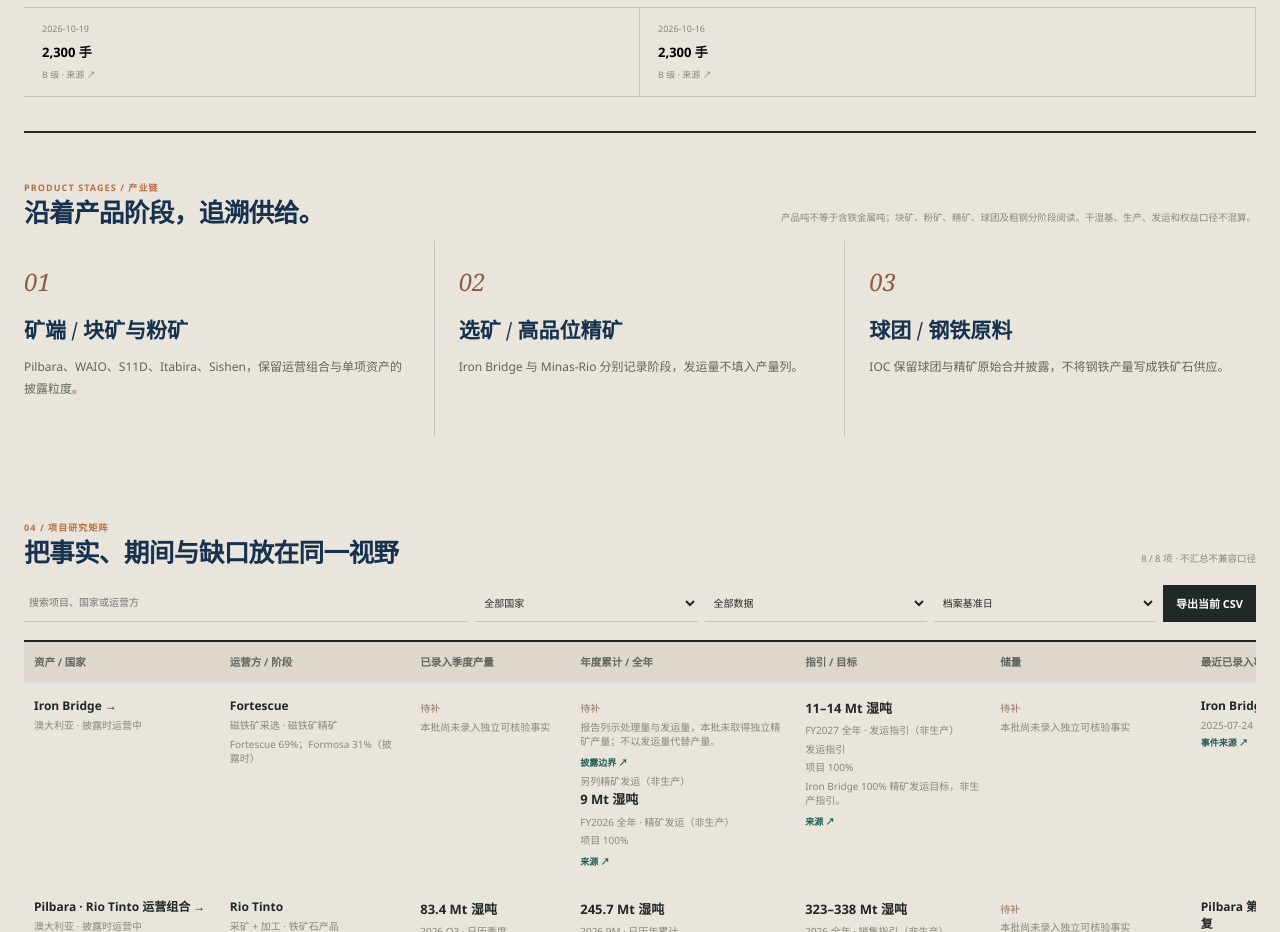
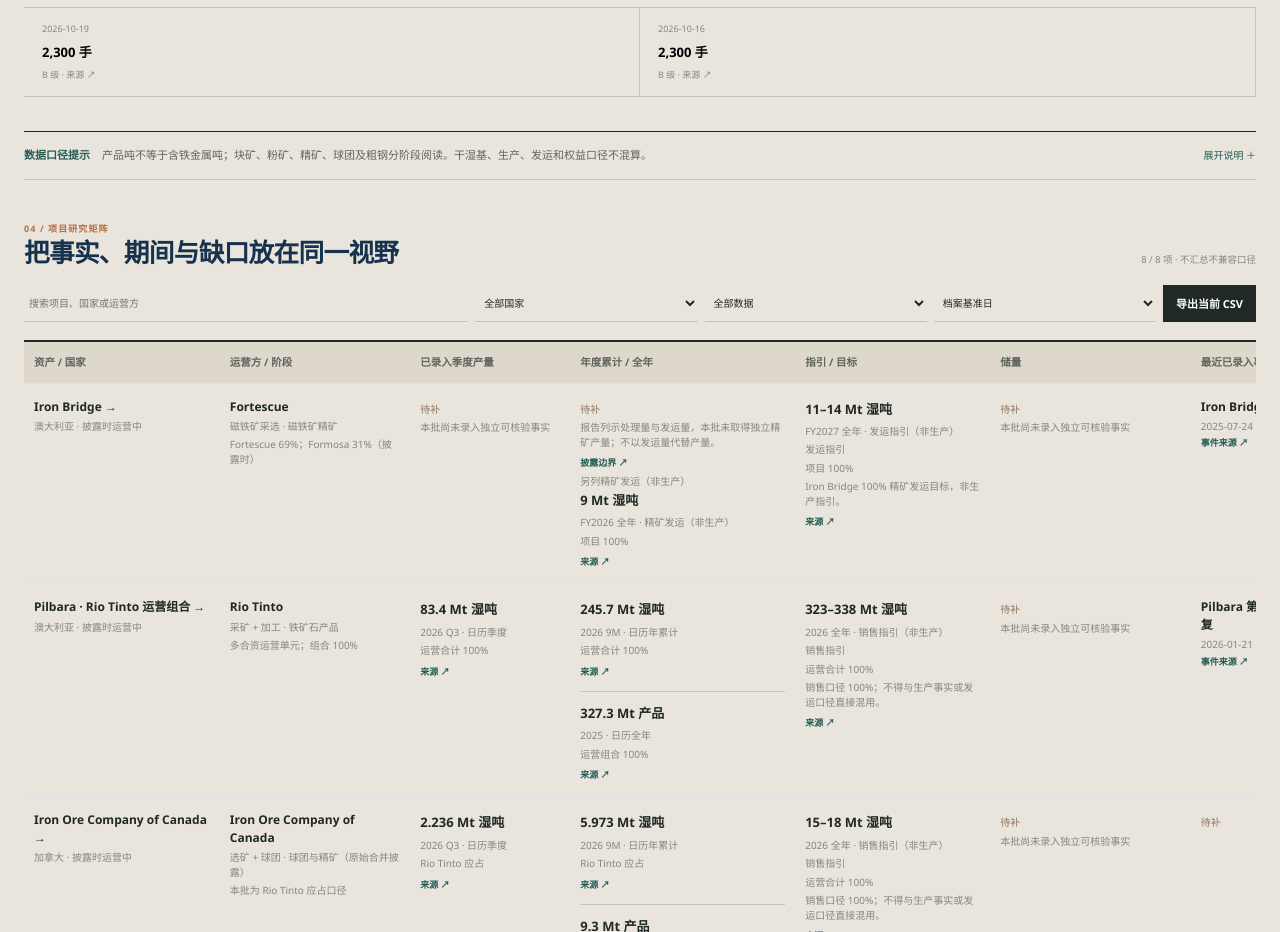
Before and after one commit to xinyuzhao526-arch/metals-atlas, a Next.js app in the folder apps/web/: page /iron in a window 1280 px wide. Shown: the part 1620-2552 px from the top of the page. Built offline with nearby package versions, Linux system fonts and the light colour scheme.

Commit message:
ui: compact metal stage guidance into expandable scope notes

```diff
--- a/apps/web/app/globals.css
+++ b/apps/web/app/globals.css
@@ -363,11 +363,6 @@
 .supply-stock-records{display:flex;flex-wrap:wrap;border-top:1px solid var(--hairline);margin-top:16px}
 .supply-stock-records button{display:grid;gap:6px;min-width:160px;flex:1;text-align:left;padding:14px 18px;border:0;border-right:1px solid var(--hairline);border-bottom:1px solid var(--hairline);background:transparent;cursor:pointer}
 .supply-stock-records time,.supply-stock-records span{font-size:9px;color:var(--ink-faint)}.supply-stock-records b{font-size:13px}
-.supply-chain{padding:42px 0;border-top:1px solid var(--graphite)}
-.supply-chain>.section-heading p{max-width:540px;line-height:1.8}
-.supply-chain>div+div{display:grid;grid-template-columns:repeat(3,1fr)}
-.supply-chain article{padding:24px;border-right:1px solid var(--hairline)}.supply-chain article:first-child{padding-left:0}.supply-chain article:last-child{border-right:0}
-.supply-chain article>span{font:italic 24px Georgia,serif;color:var(--metal-accent)}.supply-chain h3{font:700 21px Georgia,"Songti SC",serif;margin:16px 0 10px}.supply-chain article p{font-size:12px;line-height:1.9;color:var(--graphite-soft);max-width:390px}
 .supply-research .matrix-toolbar{grid-template-columns:2fr 1fr 1fr 1fr auto}
 .supply-matrix-wrap .research-matrix{min-width:1530px}
 .supply-fact b,.supply-fact small{display:block}.supply-fact b{font-size:13px;line-height:1.7}
@@ -383,9 +378,26 @@
 .supply-detail-events{padding:32px 0}.supply-detail-events article{padding:22px 0;border-top:1px solid var(--hairline)}
 .supply-detail-events time{font-size:10px;color:var(--metal-accent)}.supply-detail-events h3{font:700 23px Georgia,"Songti SC",serif}.supply-detail-events p{font-size:12px;line-height:1.8}
 @media(min-width:1001px){.metal-hub-grid{grid-template-columns:repeat(3,1fr)}}
-@media(max-width:1000px){.supply-chain>div+div{grid-template-columns:1fr}.supply-chain article,.supply-chain article:first-child{padding:20px 0;border-right:0;border-bottom:1px solid var(--hairline)}.supply-research .matrix-toolbar{grid-template-columns:1fr 1fr}.supply-research .matrix-toolbar input{grid-column:1/-1}}
+@media(max-width:1000px){.supply-research .matrix-toolbar{grid-template-columns:1fr 1fr}.supply-research .matrix-toolbar input{grid-column:1/-1}}
 @media(max-width:700px){.supply-section-nav{gap:12px}.supply-section-nav button{margin-left:0}.supply-research .map-selection{display:block}.supply-research .map-selection dl{margin:16px 0;display:grid;grid-template-columns:1fr 1fr;gap:12px}.supply-matrix-wrap{display:none}.supply-mobile-matrix{display:grid;gap:12px;padding:18px 0}.supply-mobile-matrix article{padding:18px;border-top:2px solid var(--metal-accent);background:rgba(255,255,255,.25)}.supply-mobile-matrix h3{font:700 23px Georgia,serif;margin:0}.supply-mobile-matrix p{font-size:11px;line-height:1.8;color:var(--graphite-soft)}.supply-mobile-matrix dl{display:grid;grid-template-columns:1fr 1fr;gap:18px}.supply-mobile-matrix dt{font-size:9px;color:var(--ink-faint)}.supply-mobile-matrix dd{margin:8px 0 0}.supply-detail .detail-factline .supply-fact b{font-size:25px}.supply-stock-records button{min-width:135px}.supply-research .source-library header{gap:12px}}
 
 @media(max-width:700px){.supply-research .inventory-ticker{grid-template-columns:1fr;gap:9px}.supply-research .inventory-body{display:grid;min-width:0;grid-template-columns:1fr;gap:20px}.supply-research .inventory-plot{min-width:0;width:100%}.supply-research .inventory-latest{min-width:0}.supply-research .inventory-definitions{min-width:0;border-top:1px solid var(--hairline)}.supply-research .exchange-tabs{flex-wrap:wrap}.supply-research .exchange-tabs button{flex:1 1 45%;white-space:normal}.supply-detail-history .matrix-table-wrap{display:block;overflow-x:auto}.supply-mobile-matrix dl>div:last-child{grid-column:1/-1}}
 
 .supply-annual-facts>.supply-fact+.supply-fact{border-top:1px solid var(--hairline);margin-top:12px;padding-top:10px}
+
+/* Compact reading guidance before each metal's research matrix. */
+.data-scope-note{border-bottom:1px solid var(--hairline)}
+.data-scope-note>summary{display:flex;align-items:baseline;gap:12px;padding:14px 0;list-style:none;cursor:pointer;color:var(--graphite-soft);font-size:11px;line-height:1.7}
+.data-scope-note>summary::-webkit-details-marker{display:none}
+.data-scope-note>summary:focus-visible{outline:2px solid var(--verdigris);outline-offset:3px}
+.data-scope-note>summary strong{flex-shrink:0;color:var(--verdigris-dark);font-size:11px}
+.data-scope-summary{flex:1;min-width:0}
+.data-scope-toggle{flex-shrink:0;color:var(--verdigris-dark);font-size:10px;white-space:nowrap}
+.data-scope-toggle:after{content:"展开说明 ＋"}
+.data-scope-note[open] .data-scope-toggle:after{content:"收起说明 －"}
+.data-scope-content{padding:12px 0 16px;border-top:1px solid var(--hairline);color:var(--graphite-soft);font-size:11px;line-height:1.8}
+.data-scope-content p,.data-scope-stages{margin:0}
+.data-scope-stages>div{display:grid;grid-template-columns:150px minmax(0,1fr);gap:14px;padding:5px 0}
+.data-scope-stages dt{font-weight:700;color:var(--graphite)}
+.data-scope-stages dd{margin:0}
+@media(max-width:700px){.data-scope-note>summary{display:grid;grid-template-columns:1fr auto;gap:4px 10px;padding:12px 0}.data-scope-summary{grid-column:1/-1;grid-row:2}.data-scope-toggle{grid-column:2;grid-row:1}.data-scope-stages>div{grid-template-columns:1fr;gap:2px;padding:7px 0}}
--- /dev/null
+++ b/apps/web/components/DataScopeNote.tsx
@@ -0,0 +1,12 @@
+import type { ReactNode } from "react";
+
+export function DataScopeNote({ summary, children }: { summary: string; children: ReactNode }) {
+  return <details className="data-scope-note">
+    <summary>
+      <strong>数据口径提示</strong>
+      <span className="data-scope-summary">{summary}</span>
+      <span className="data-scope-toggle" aria-hidden="true" />
+    </summary>
+    <div className="data-scope-content">{children}</div>
+  </details>;
+}
--- a/apps/web/components/LithiumDataProduct.tsx
+++ b/apps/web/components/LithiumDataProduct.tsx
@@ -1,4 +1,5 @@
 "use client";
+import { DataScopeNote } from "@/components/DataScopeNote";
 
 import Link from "next/link";
 import { MetalInventories } from "@/components/MetalInventories";
@@ -116,10 +117,7 @@
     </section>
 
     <MetalInventories metal="li" />
-    <section className="lithium-intro">
-      <div><span className="lithium-overline">LI / PHASE 1A</span><h2>矿端与化学品端，<br />按阶段阅读。</h2></div>
-      <p>首批覆盖澳大利亚、南美与巴西的八个关键资产。这里只展示能够回到公司官网、年报、监管文件或正式季度报告的事实；没有可靠材料的单元格保持 null，并显示“待补”。</p>
-    </section>
+    <DataScopeNote summary="精矿、碳酸锂、氢氧化锂与 LCE 分开列示；期间与权益分别标注，产能不代替产量。"><p>覆盖澳大利亚、南美与巴西的锂资产。各项事实保留公司公告、年报或监管材料来源；未披露显示“待补”。</p></DataScopeNote>
 
     <section className="matrix-section lithium-matrix">
       <div className="section-heading"><div><span>03 / 项目研究矩阵</span><h2>锂资产、产量与产能</h2></div><p>{filtered.length} / {lithiumProjects.length} 个项目</p></div>
--- a/apps/web/components/NickelDataProduct.tsx
+++ b/apps/web/components/NickelDataProduct.tsx
@@ -1,4 +1,5 @@
 "use client";
+import { DataScopeNote } from "@/components/DataScopeNote";
 
 import Link from "next/link";
 import { MetalInventories } from "@/components/MetalInventories";
@@ -64,7 +65,7 @@
     <section className="supply-workbench lithium-workbench"><div className="map-workspace"><div className="section-heading"><div><span>01 / 全球项目面</span><h2>镍资产分布与生产阶段</h2></div><p>坐标为近似项目中心；点大小不表示产量。</p></div><ProjectMap projects={mapProjects.filter(m=>filtered.some(p=>p.id===m.slug))} selectedProjectId={`ni-${selectedId}`} eventProjectIds={nickelEvents.map(e=>`ni-${e.projectId}`)} onSelect={(id)=>setSelectedId(id.replace(/^ni-/,""))} ariaLabel="全球镍项目地图"/><div className="map-legend"><span><i className="operating"/>运营中</span><span><i className="development"/>开发中</span><span><i className="event-ring"/>有供给事件</span></div><div className="map-selection"><div><span>{selected.country} · {selected.status}</span><h3>{selected.name}</h3><p>{selected.operator} · {selected.stage}</p></div><dl><div><dt>产品</dt><dd>{selected.product}</dd></div><div><dt>产量</dt><dd>{selected.production===null?"待补":`${selected.production} ${selected.productionUnit}`}</dd></div><div><dt>产能</dt><dd>{selected.capacity}</dd></div></dl><Link href={`/nickel/projects/${selected.id}`}>打开项目档案 →</Link></div></div>
       <MergedSupplyTimeline metal="ni" selectedProjectId={selectedId} onSelectProject={setSelectedId} onOpenSource={openSource} projects={nickelProjects.map(p=>({id:p.id,name:p.name}))} curated={nickelEvents.map(e=>({id:`ni-${e.projectId}-${e.date}`,date:e.date,kind:e.kind,projectId:e.projectId,projectName:nickelProjectBySlug(e.projectId)?.name??e.projectId,headline:e.headline,summary:e.summary,sourceId:e.sourceId}))}/></section>
     <MetalInventories metal="ni" />
-    <section className="lithium-intro nickel-intro"><div><span className="lithium-overline">NI / SUPPLY CHAIN</span><h2>镍不是一个数字，<br/>而是一条产品链。</h2></div><p>首批覆盖八个关键资产，横跨硫化镍、红土镍、HPAL、RKEF、精矿、镍锍和精炼环节。页面只记录可回到公司正式材料的事实；缺失值保留为 null 并显示“待补”。</p></section>
+    <DataScopeNote summary="矿石、精矿含镍、镍锍、镍铁与精炼镍分阶段列示；季度、累计、全年及权益口径不混算。"><p>覆盖硫化镍、红土镍、HPAL、RKEF 及精炼环节。矿石吨、产品吨和含镍金属量分别阅读；事实可追溯至公司正式材料，未披露显示“待补”。</p></DataScopeNote>
     <section className="matrix-section lithium-matrix"><div className="section-heading"><div><span>03 / 项目研究矩阵</span><h2>镍资产、产量与供给状态</h2></div><p>{filtered.length} / {nickelProjects.length} 个项目</p></div><div className="matrix-toolbar lithium-toolbar"><input aria-label="搜索镍项目" value={search} onChange={e=>setSearch(e.target.value)} placeholder="搜索项目、国家或运营方"/><select aria-label="国家筛选" value={country} onChange={e=>setCountry(e.target.value)}><option value="all">全部国家</option>{countries.map(c=><option key={c}>{c}</option>)}</select><select aria-label="状态筛选" value={status} onChange={e=>setStatus(e.target.value)}><option value="all">全部状态</option><option>运营中</option><option>开发中</option><option>暂停</option></select></div>
       <div className="matrix-table-wrap lithium-table-wrap"><table className="research-matrix lithium-table"><thead><tr><th>项目</th><th>国家</th><th>运营方 / 权益</th><th>生产阶段 / 产品</th><th>最新产量</th><th>当前指引</th><th>产能 / 状态</th><th>储量</th><th>来源</th></tr></thead><tbody>{filtered.map(p=><tr key={p.id}><td><Link href={`/nickel/projects/${p.id}`}><b>{p.name}</b><span>{p.status}</span></Link></td><td>{p.country}</td><td><b>{p.operator}</b><small>{p.ownership}</small></td><td><b>{p.stage}</b><small>{p.product}</small></td><td>{p.production===null?<span className="missing-value">待补 / 未以产能代替</span>:<><b>{p.production.toLocaleString()} {p.productionUnit}</b><small>{p.productionPeriod} · {p.productionBasis}</small></>}</td><td>{p.guidance??<span className="missing-value">待补 / 未披露或不适用</span>}</td><td>{p.capacity}</td><td>{p.reserve??<span className="missing-value">待补 / 本批未录入</span>}</td><td><button className="evidence-link" type="button" onClick={()=>openSource(p.sourceId)}>A级来源 ↗</button></td></tr>)}</tbody></table></div>
       <div className="lithium-mobile-cards">{filtered.map(p=><article key={p.id}><header><div><b>{p.name}</b><span>{p.country} · {p.status}</span></div><button className="evidence-link" type="button" onClick={()=>openSource(p.sourceId)}>来源 ↗</button></header><p>{p.operator} · {p.stage}</p><dl><div><dt>最新产量</dt><dd>{p.production===null?"待补":`${p.production} ${p.productionUnit}`}</dd></div><div><dt>产能/状态</dt><dd>{p.capacity}</dd></div><div><dt>口径</dt><dd>{p.productionBasis}</dd></div></dl></article>)}</div></section>
--- a/apps/web/components/PublicDataProduct.tsx
+++ b/apps/web/components/PublicDataProduct.tsx
@@ -1,4 +1,5 @@
 "use client";
+import { DataScopeNote } from "@/components/DataScopeNote";
 
 import { useMemo, useState } from "react";
 import { useRouter } from "next/navigation";
@@ -183,6 +184,8 @@
       </div>
     </section>
 
+    <DataScopeNote summary="精矿含铜与精炼铜分阶段列示；季度、累计、全年及项目 100% / 应占口径分别阅读。"><p>同一批铜在矿山与冶炼端的披露不能重复相加；产量、指引、产能、储量与库存分别记录，缺失值显示“待补”。</p></DataScopeNote>
+
     <section className="matrix-section">
       <div className="section-heading"><div><span>04 / 项目研究矩阵</span><h2>把缺口和事实放在同一视野</h2></div><p>{filteredRows.length} / {publicData.projects.length} 个项目</p></div>
       <div className="matrix-toolbar">
--- a/apps/web/components/SupplyResearch.tsx
+++ b/apps/web/components/SupplyResearch.tsx
@@ -1,4 +1,5 @@
 "use client";
+import { DataScopeNote } from "@/components/DataScopeNote";
 import Link from "next/link";
 import { useEffect, useState } from "react";
 import { ProjectMap } from "@/components/ProjectMap";
@@ -62,7 +63,7 @@
       {selected?<div className="map-selection"><div><span>{selected.country} · {selected.region}</span><h3>{selected.name}</h3><p>{selected.operator} · {selected.stage}</p></div><dl><div><dt>产品</dt><dd>{selected.product}</dd></div><div><dt>已录入季度</dt><dd>{factValue(latestFact(c,selected.id,"production","quarter"))}</dd></div><div><dt>档案基准日</dt><dd>{selected.profile_as_of}</dd></div></dl><Link href={"/"+c.slug+"/projects/"+selected.id}>打开项目档案 →</Link></div>:<p role="status" className="detail-missing-block">没有匹配资产，请调整筛选。</p>}
     </div><MergedSupplyTimeline metal={c.metal} curated={c.events.map(e=>({...e,projectName:c.projects.find(p=>p.id===e.projectId)?.name??e.projectId}))} projects={c.projects.map(p=>({id:p.id,name:p.name}))} selectedProjectId={mapSelected} onSelectProject={id=>{setCountry("all");setCoverage("all");setSearch("");setSelectedId(id)}} onOpenSource={openSource}/></section>
     <div id="supply-stocks"><StockPanel config={c} onSource={openSource}/></div>
-    <section className="supply-chain"><div className="section-heading"><div><span>PRODUCT STAGES / 产业链</span><h2>沿着产品阶段，追溯供给。</h2></div><p>{c.scope}</p></div><div>{c.chain.map((s,i)=><article key={s.title}><span>{"0"+(i+1)}</span><h3>{s.title}</h3><p>{s.description}</p></article>)}</div></section>
+    <DataScopeNote summary={c.scope}><dl className="data-scope-stages">{c.chain.map(s=><div key={s.title}><dt>{s.title}</dt><dd>{s.description}</dd></div>)}</dl></DataScopeNote>
     <section className="matrix-section" id="supply-matrix"><div className="section-heading"><div><span>04 / 项目研究矩阵</span><h2>把事实、期间与缺口放在同一视野</h2></div><p>{filtered.length} / {c.projects.length} 项 · 不汇总不兼容口径</p></div>
       <div className="matrix-toolbar"><input aria-label={"搜索"+c.name+"项目"} value={search} onChange={e=>setSearch(e.target.value)} placeholder="搜索项目、国家或运营方"/>{filters}<select aria-label="排序" value={sort} onChange={e=>setSort(e.target.value)}><option value="updated">档案基准日</option><option value="name">项目名称</option><option value="country">国家</option></select><button type="button" onClick={exportRows}>导出当前 CSV</button></div>
       <div className="matrix-table-wrap supply-matrix-wrap"><table className="research-matrix"><thead><tr><th>资产 / 国家</th><th>运营方 / 阶段</th><th>已录入季度产量</th><th>年度累计 / 全年</th><th>指引 / 目标</th><th>储量</th><th>最近已录入事件</th><th>核验</th></tr></thead><tbody>{filtered.map(p=>{const event=c.events.filter(e=>e.projectId===p.id).sort((a,b)=>b.date.localeCompare(a.date))[0];return <tr key={p.id}><td><Link href={"/"+c.slug+"/projects/"+p.id}><b>{p.name} →</b></Link><span>{p.country} · 披露时运营中</span></td><td><b>{p.operator}</b><small>{p.stage} · {p.product}</small><small>{p.ownership}</small></td><td><FactBlock fact={latestFact(c,p.id,"production","quarter")} onSource={openSource} compact/></td><td><AnnualProductionBlock config={c} projectId={p.id} onSource={openSource} compact/>{p.id==="iron-bridge"&&<><small>另列精矿发运（非生产）</small><FactBlock fact={latestFact(c,p.id,"shipments")} onSource={openSource} compact/></>}</td><td><FactBlock fact={latestFact(c,p.id,"guidance")} onSource={openSource}/></td><td><FactBlock fact={latestFact(c,p.id,"reserve")} onSource={openSource}/></td><td>{event?<><b>{event.headline}</b><small>{event.date}</small><button type="button" className="evidence-link" onClick={()=>openSource(event.sourceId)}>事件来源 ↗</button></>:<span className="missing-value">待补</span>}</td><td><span>A 级</span><small>{c.updated}</small><small>档案 {p.profile_as_of}</small></td></tr>})}</tbody></table></div>
```
Also changed, not shown: apps/web/components/AluminumDataProduct.tsx (+2 -1 lines), 1 other file (tests, documents, lock files or other folders).
